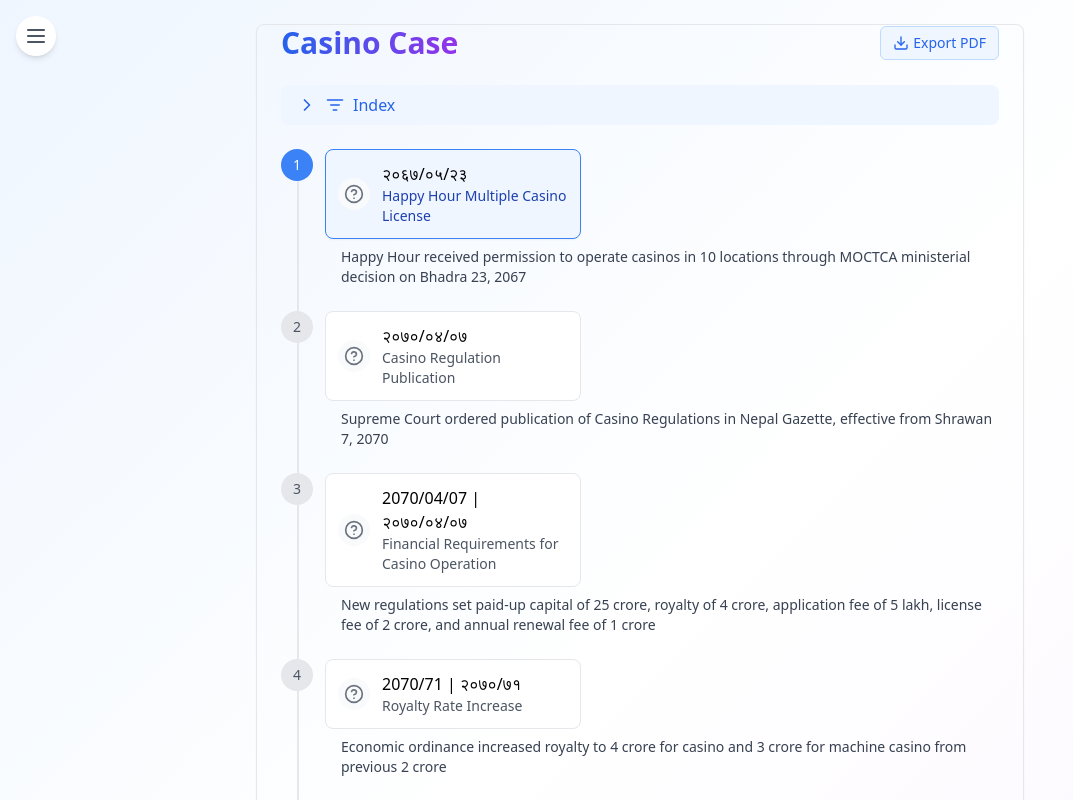
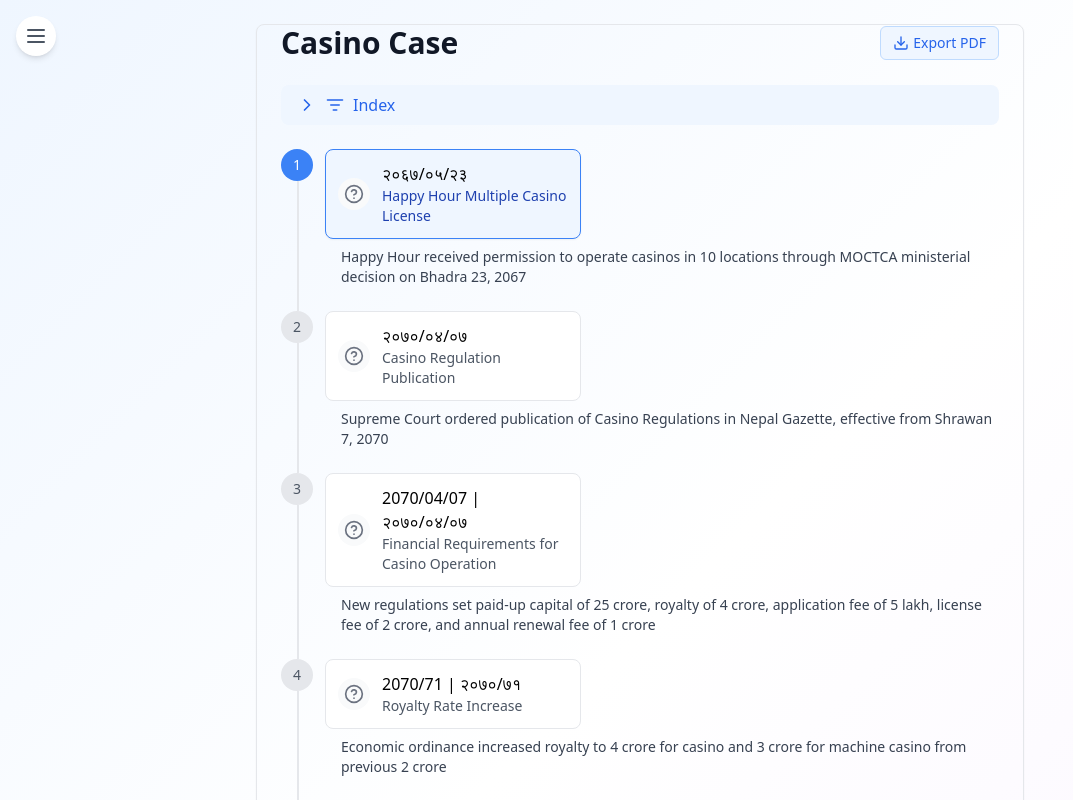
Before and after one commit to ShivaPrasadAcharya/exptimeline.git.io, a React (Vite) app: page / in a window 1280 px wide. Shown: the top 800 px of the page, without its empty margins (0-1073 px from the left). Built offline with nearby package versions, Linux system fonts and the light colour scheme.

Commit message:
Update Timeline.jsx

```diff
--- a/src/components/timeline/Timeline.jsx
+++ b/src/components/timeline/Timeline.jsx
@@ -156,7 +156,7 @@
     <Card className="w-full max-w-3xl mx-auto mb-8">
       <CardContent className="p-4" ref={timelineRef}>
        <div className="flex justify-between items-center mb-6">
-          <h2 className="text-2xl md:text-3xl font-bold bg-clip-text text-transparent bg-gradient-to-r from-blue-600 to-purple-600">
+  <h2 className="text-2xl md:text-3xl font-bold text-gray-900">
     {title[language]}
   </h2>
   <ExportDropdown
```
Lines whose indentation alone changed are shown as unchanged.
